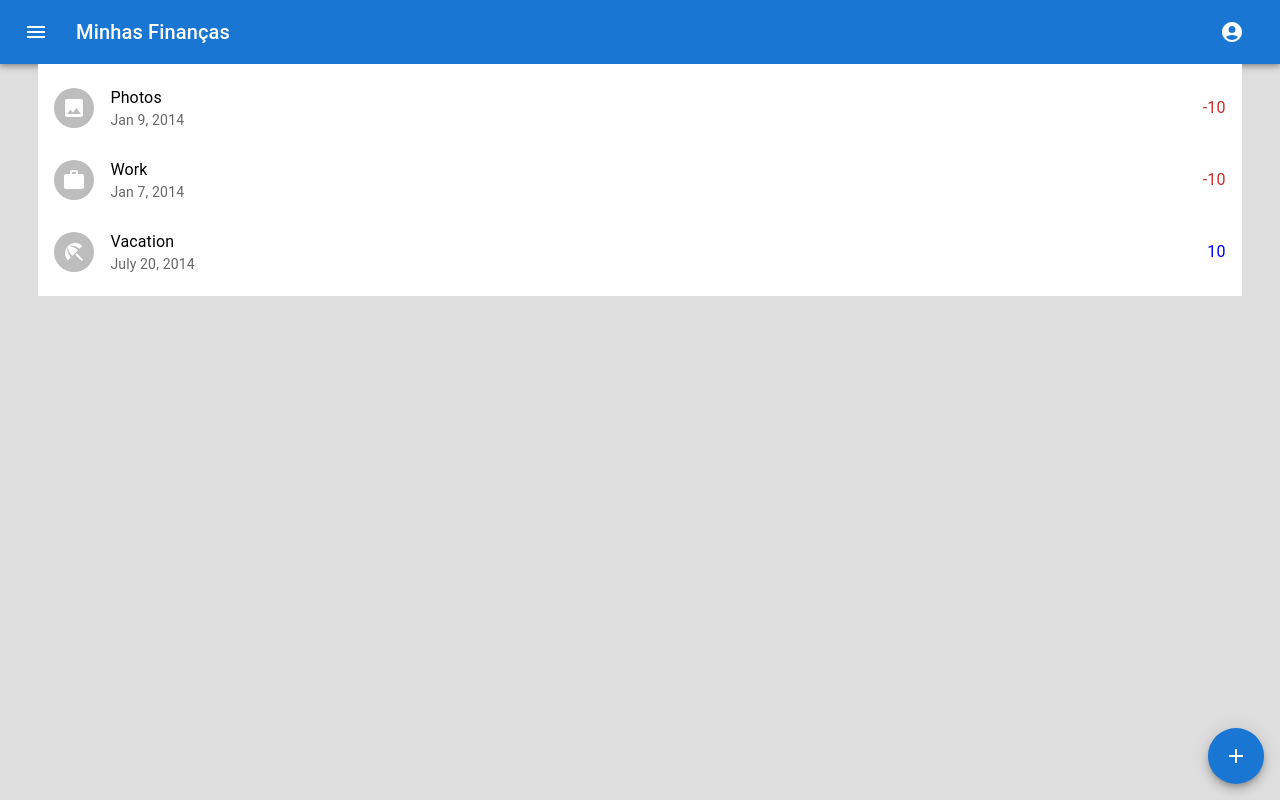
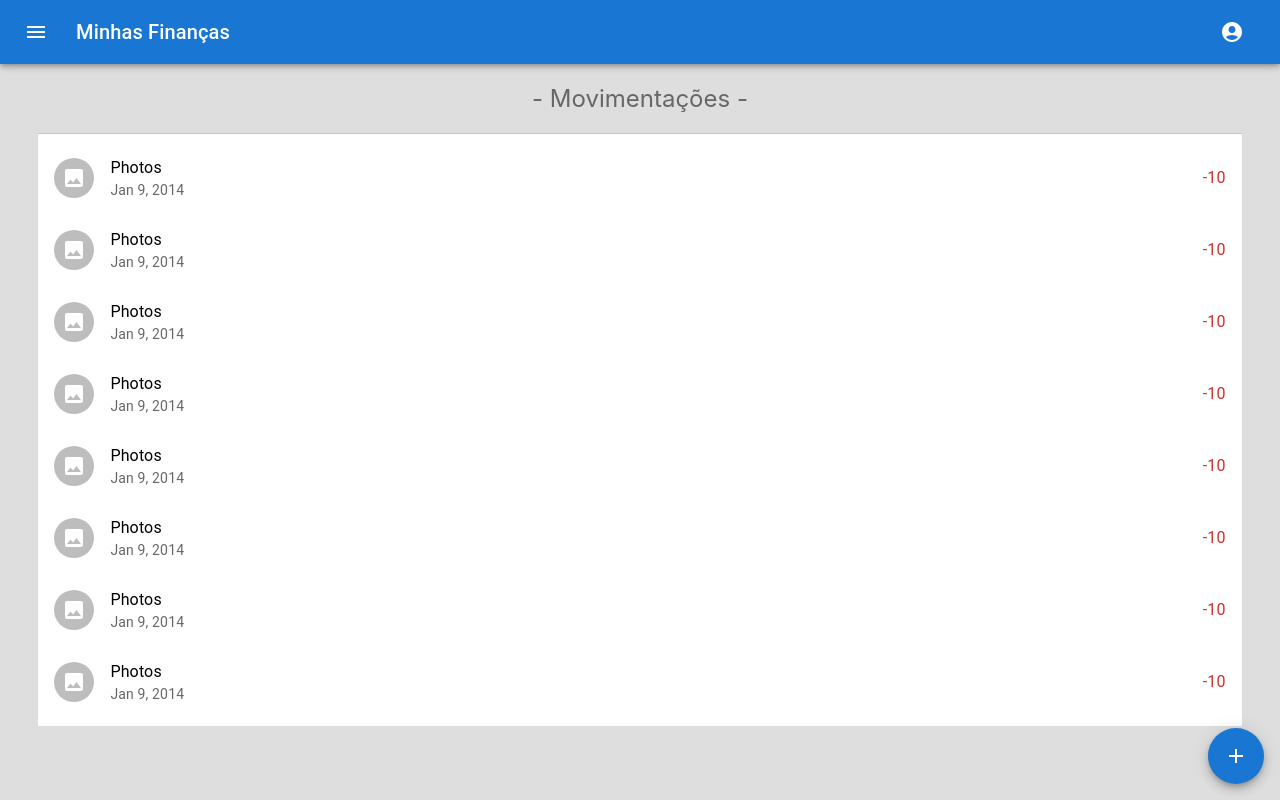
Before and after one commit to iwtrainingbr/app-front-10, a React (Create React App) app: page /movimentacoes in a window 1280 px wide. Built offline with nearby package versions, Linux system fonts and the light colour scheme.

Commit message:
criado array ListMovement

```diff
--- a/src/pages/Movements/ListMovements/index.js
+++ b/src/pages/Movements/ListMovements/index.js
@@ -1,7 +1,12 @@
+import {useState} from "react";
 import {useNavigate} from "react-router-dom";
-
 import {Fab, Typography} from "@mui/material";
 import {Add} from "@mui/icons-material";
+import {
+  Card,
+  CardContent,
+  Divider,
+} from "@mui/material";
 
 import * as React from 'react';
 import List from '@mui/material/List';
@@ -15,6 +20,7 @@ import BeachAccessIcon from '@mui/icons-material/BeachAccess';
 
 export default function ListMovements () {
     const navigate = useNavigate();
+    const [data, setData] = useState([1, 2, 3, 4, 5, 7, 8, 9]);
 
     const actionButtonStyle = {
       position: 'absolute',
@@ -22,39 +28,35 @@ export default function ListMovements () {
       bottom: 16
     };
 
+    const MovementItem = () => {
       return (
-      <div>
-      <List sx={{ width: '100%', bgcolor: 'background.paper' }}>
-        <ListItem secondaryAction = {<Typography color="error">-10</Typography>}>
+        <ListItem  secondaryAction = {<Typography color="error">-10</Typography>}>
           <ListItemAvatar>
             <Avatar>
               <ImageIcon />
             </Avatar>
           </ListItemAvatar>
           <ListItemText primary="Photos" secondary="Jan 9, 2014" />
+          <Divider/>
         </ListItem>
-        <ListItem secondaryAction = {<Typography color="error">-10</Typography>}>
-          <ListItemAvatar>
-            <Avatar>
-              <WorkIcon />
-            </Avatar>
-          </ListItemAvatar>
-          <ListItemText primary="Work" secondary="Jan 7, 2014" />
-        </ListItem>
-        <ListItem secondaryAction = {<Typography color="blue">10</Typography>}>
-          <ListItemAvatar>
-            <Avatar>
-              <BeachAccessIcon />
-            </Avatar>
-          </ListItemAvatar>
-          <ListItemText primary="Vacation" secondary="July 20, 2014" />
-        </ListItem>
+      );
+    };
+
+
+    return (
+      <div>
+          <h2 align="center"> - Movimentações - </h2>
+
+          <Divider/>
+
+          <List sx={{ width: '100%', bgcolor: 'background.paper' }}>
+            {data.map(() => (<MovementItem/>))}
           </List>
+
 
           <Fab onClick={() => navigate('/movimentacoes/add')} sx={actionButtonStyle} color="primary">
             <Add/>
           </Fab>
       </div>
   )
-
 }
```
Lines whose indentation alone changed are shown as unchanged.
